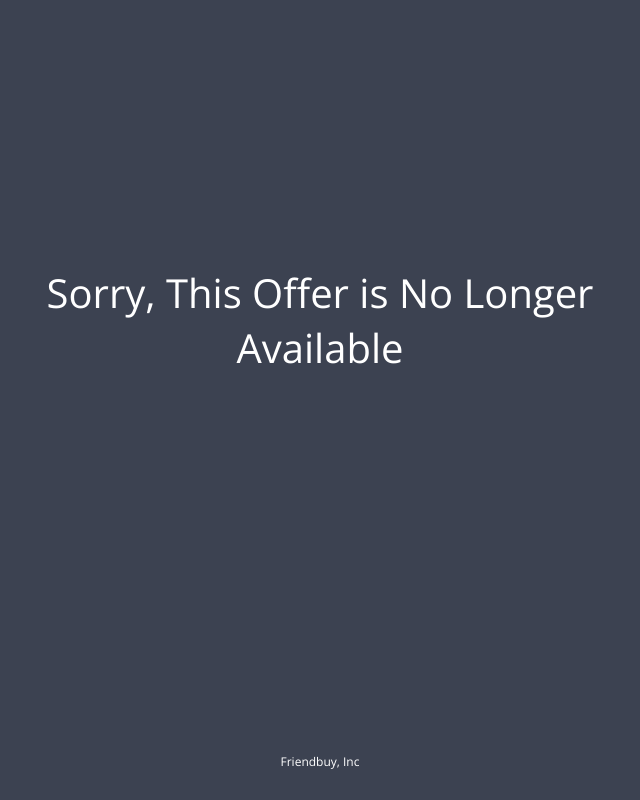
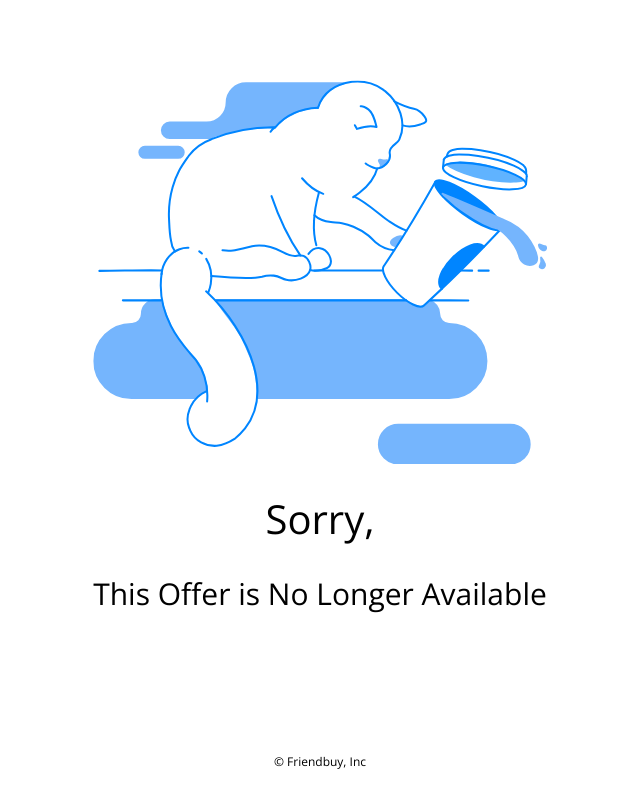
Before and after one commit to dhull/blocked-referral, a plain HTML site: page index.html in a window 1280 px wide. Shown: the whole page, without its empty margins (320-960 px from the left). Drawn offline with nearby package versions, Linux system fonts and the light colour scheme.

Commit message:
First try.  OopsCat does not scale down enough on short window.

```diff
--- a/index.html
+++ b/index.html
@@ -9,30 +9,38 @@
     />
     <style>
       body {
-        background: #3c4251 url("404_bg.jpg") no-repeat center top;
+        background: #fff;
         font-family: "Open Sans", sans-serif;
-        color: #fff;
+        color: #000;
         text-align: center;
-        font-weight: 300;
+        font-weight: 400;
       }
       h1,
       h2 {
-        font-weight: 300;
+        font-weight: 400;
       }
       h1 {
         font-size: 40px;
       }
       h2 {
-        font-size: 20px;
+        font-size: 30px;
       }
       a {
-        color: #fff;
+        color: #000;
         text-decoration: none;
+      }
+      div.oopscat {
+        width: 100%;
+        height: 40%;
+      }
+      img.oopscat {
+        display: block;
+        object-fit: contain;
       }
       .headers {
         position: absolute;
         left: 50%;
-        top: 40%;
+        top: 45%;
         transform: translateX(-50%) translateY(-50%);
       }
       .copy {
@@ -47,12 +55,15 @@
   </head>
   <body class="page-error">
     <div class="headers">
-      <h1 class="number text-center">
-        Sorry, This Offer is No Longer Available
+      <div class="oopscat">
+        <img class="oopscat" src="OopsCat2.0.svg" alt="" />
+      </div>
+      <h1 class="number text-center">Sorry,</h1>
+      <h2 class="number text-center">This Offer is No Longer Available</h2>
       </h1>
     </div>
     <div class="text-center copy">
-      <a href="https://friendbuy.com">Friendbuy, Inc</a>
+      <a href="https://friendbuy.com">&copy; Friendbuy, Inc</a>
     </div>
   </body>
 </html>
```
Also changed, not shown: OopsCat2.0.svg (added).
